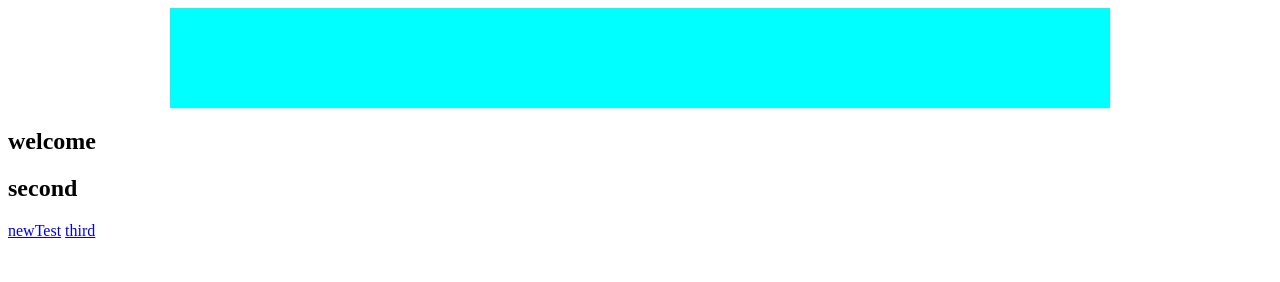
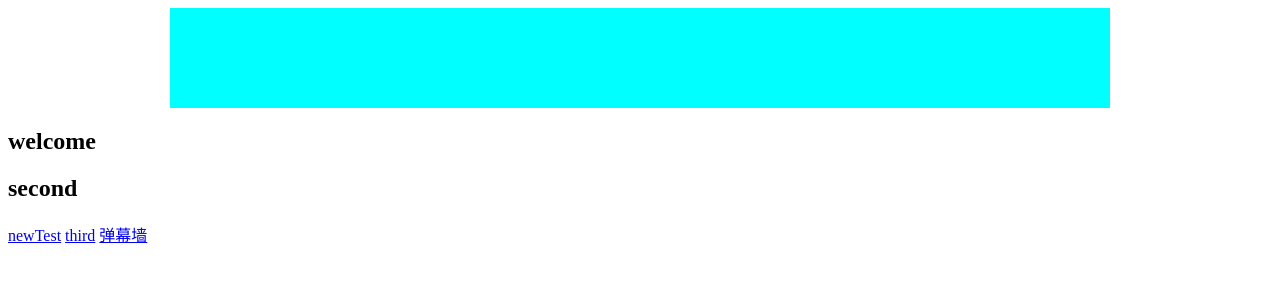
Before and after one commit to yyj3603/train, a plain HTML site: page index.html in a window 1280 px wide. Drawn offline with Linux system fonts and the light colour scheme.

Commit message:
主页跳转

```diff
--- a/index.html
+++ b/index.html
@@ -20,6 +20,6 @@
     <h2>second</h2>
     <a href="newTest.html">newTest</a>
     <a href="third.html">third</a>
-    <a href="danmuqiang/danmu.html"></a>
+    <a href="danmuqiang/danmu.html">弹幕墙</a>
 </body>
 </html>
```
